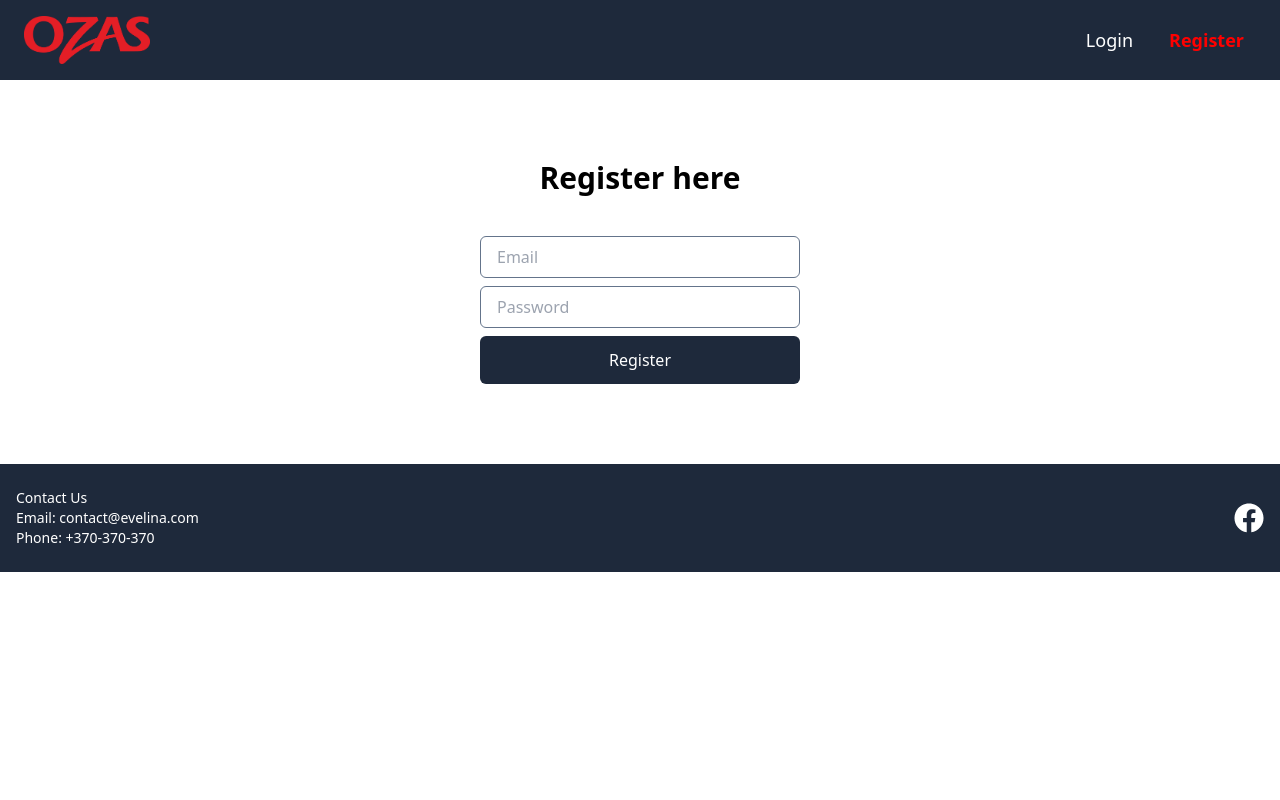
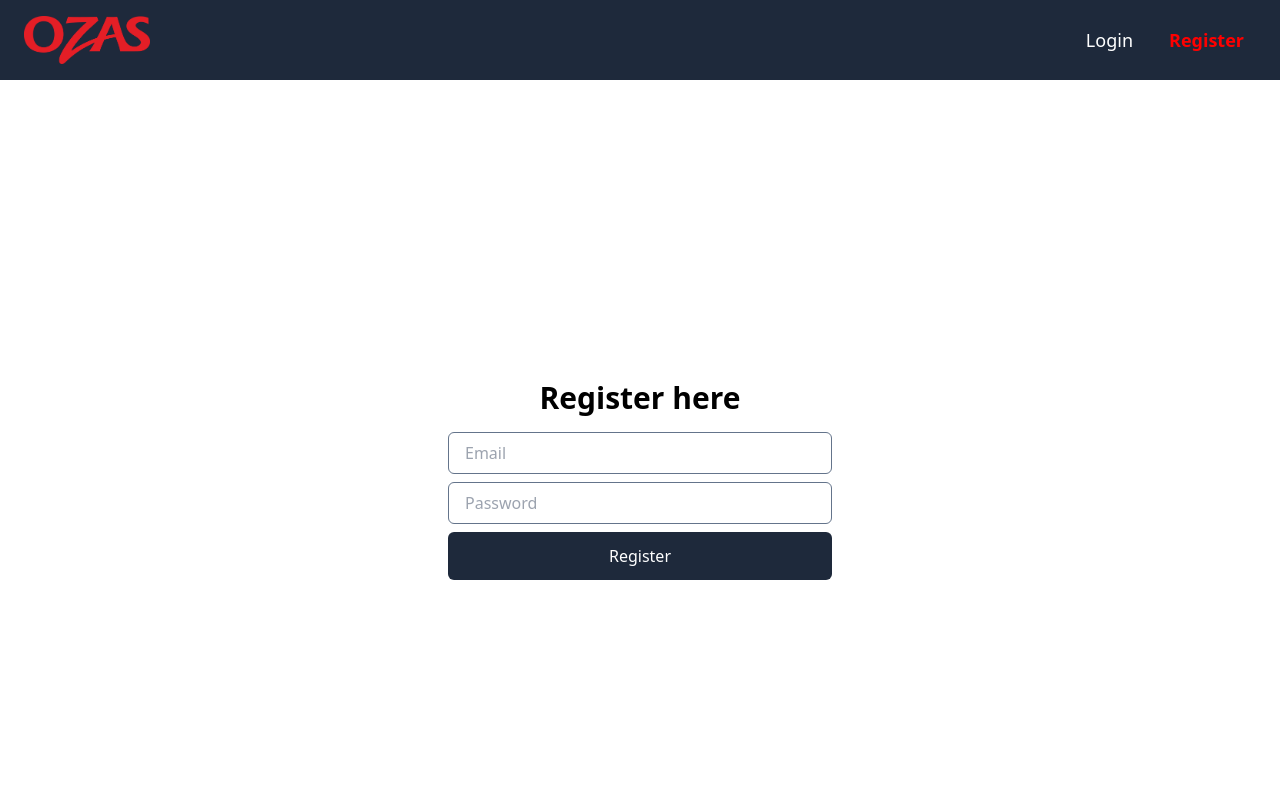
Before and after one commit to EGasiunaite/EG_galutinis_darbas_react, a React (Vite) app: page /register in a window 1280 px wide. Shown: the top 800 px of the page. Built offline with nearby package versions, Linux system fonts and the light colour scheme; no server answers.

Commit message:
Register page style corrections

```diff
--- a/src/App.jsx
+++ b/src/App.jsx
@@ -28,7 +28,7 @@ export default function App() {
         <Route
           path='*'
           element={
-          <div className="text-center mt-20">
+          <div className="text-center mt-20 mb-20">
           <h1 className="text-6xl font-bold text-red-500">404</h1>
           <p className="mt-4 text-xl">Page not found</p>
             </div>
--- a/src/components/auth/LoginForm.jsx
+++ b/src/components/auth/LoginForm.jsx
@@ -41,14 +41,14 @@ export default function LoginForm() {
   }
 
   return (
-    <div className='max-w-xs mx-auto'>
+    <div className='max-w-xl mx-auto'>
     <form onSubmit={formik.handleSubmit}>
         <div className='mb-2'>
           <input
             onChange={formik.handleChange}
             onBlur={formik.handleBlur}
             value={formik.values.email}
-            className='border border-slate-500 px-4 py-2 w-full rounded-md'
+            className='border border-slate-500 px-4 py-2 xl:w-96 w-full rounded-md'
             type='text'
             id='email'
             placeholder='Email'
@@ -62,7 +62,7 @@ export default function LoginForm() {
             onChange={formik.handleChange}
             onBlur={formik.handleBlur}
             value={formik.values.password}
-            className='border border-slate-500 px-4 py-2 w-full rounded-md'
+            className='border border-slate-500 px-4 py-2 xl:w-96 w-full rounded-md'
             type='password'
             id='password'
             placeholder='Password'
@@ -72,7 +72,7 @@ export default function LoginForm() {
           )}
         </div>
         <button
-        className='bg-slate-800 hover:bg-slate-500 text-white px-6 py-3 rounded-md w-full' type='submit'>
+        className='bg-slate-800 hover:bg-slate-500 text-white px-6 py-3 xl:w-96 rounded-md w-full' type='submit'>
 
           Login
         </button>
--- a/src/pages/RegisterPage.jsx
+++ b/src/pages/RegisterPage.jsx
@@ -28,7 +28,6 @@ export default function RegisterPage() {
         toast.success('Registration was successful!');
         // New user is registered
         const user = userCredential.user;
-        // ...
         console.log('New user registered ===', user);
         navigate('/shops', { replace: true });
       })
@@ -41,15 +40,15 @@ export default function RegisterPage() {
   }
 
   return (
-    <div className="max-w-xs mx-auto mt-20 mb-20">
-    <h1 className='text-3xl font-semibold mb-10 text-center'>Register here</h1>
-      <form onSubmit={formik.handleSubmit}>
+    <div className="min-h-screen flex flex-col items-center justify-center text-center">
+    <h1 className='text-3xl font-semibold mb-4'>Register here</h1>
+    <form onSubmit={formik.handleSubmit} className="flex flex-col items-center">
         <div className="mb-2">
           <input
             onChange={formik.handleChange}
             onBlur={formik.handleBlur}
             value={formik.values.email}
-            className="border border-slate-500 px-4 py-2 w-full rounded-md"
+            className="border border-slate-500 px-4 py-2 xl:w-96 w-full rounded-md"
             type="text"
             id="email"
             placeholder="Email"
@@ -63,7 +62,7 @@ export default function RegisterPage() {
             onChange={formik.handleChange}
             onBlur={formik.handleBlur}
             value={formik.values.password}
-            className="border border-slate-500 px-4 py-2 w-full rounded-md"
+            className="border border-slate-500 px-4 py-2 xl:w-96 w-full rounded-md"
             type="password"
             id="password"
             placeholder="Password"
@@ -73,7 +72,7 @@ export default function RegisterPage() {
           )}
         </div>
         <button
-          className="bg-slate-800 hover:bg-slate-500 text-white px-6 py-3 rounded-md w-full"
+          className="bg-slate-800 hover:bg-slate-500 text-white px-6 py-3 xl:w-96 rounded-md w-full"
           type="submit"
         >
           Register
--- a/src/pages/ShopsPage.jsx
+++ b/src/pages/ShopsPage.jsx
@@ -48,11 +48,8 @@ export default function ShopsPage() {
       });
   }
 
-
-
 return (
   <div className='container mx-auto p-4 mt-10'>
-    {/* <h1 className='text-3xl font-semibold mb-10 text-center'>List of Ozas stores</h1> */}
     {isLoading ? (
         <div className='flex justify-center items-center h-screen'>
           <FaSpinner className='animate-spin text-4xl text-red-600' />
--- a/src/pages/SingleShopPage.jsx
+++ b/src/pages/SingleShopPage.jsx
@@ -3,7 +3,6 @@ import { useParams, Link } from 'react-router-dom';
 import { doc, getDoc } from 'firebase/firestore';
 import { db } from './../firebase/firebase';
 import { FaArrowLeft } from 'react-icons/fa';
-import SingleShopCard from '../components/adds/SingleShopCard';
 
 export default function SingleShopPage() {
   const params = useParams();
@@ -31,7 +30,7 @@ export default function SingleShopPage() {
 
   return (
 <div className='container mx-auto mt-8'>
-    <Link to="/shops" className='px-2 py-1 mb-4 inline-block text-black'>
+    <Link to="/shops" className='px-2 py-1 mb-4 inline-flex items-center text-black'>
       <FaArrowLeft className="mr-2" /> Return to Shops
     </Link>
     <div className='bg-white p-8 rounded-lg relative overflow-hidden'>
@@ -76,7 +75,7 @@ export default function SingleShopPage() {
           </div>
       </div>
     </div>
-    <Link to="/shops" className='px-2 py-1 mb-4 inline-block text-black'>
+    <Link to="/shops" className='px-2 py-1 mb-4 inline-flex items-center text-black'>
       <FaArrowLeft className="mr-2" /> Return to Shops
     </Link>
   </div>
--- a/src/store/AuthProvider.jsx
+++ b/src/store/AuthProvider.jsx
@@ -31,7 +31,7 @@ export default function AuthProvider(props) {
         setFireUser(user);
       } else {
         // User is signed out
-        // ...
+
         console.log('Logout');
         setFireUser({});
       }
```
